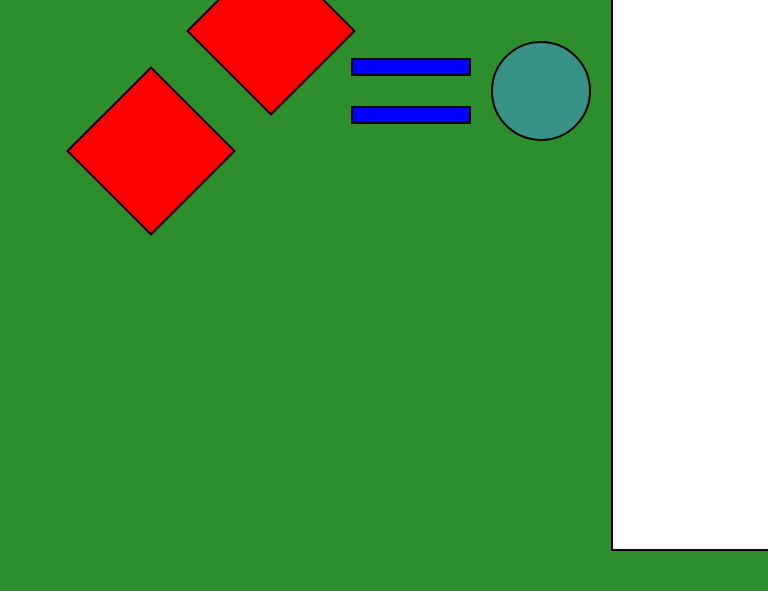
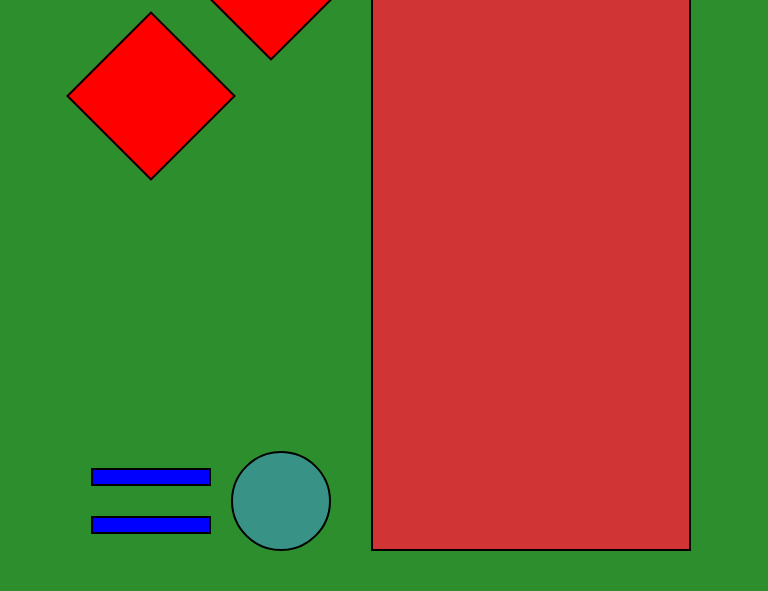
Before and after one commit to reavz7/junior-game-designer-task, a plain HTML site: page index.html in a window 768 px wide. Shown: the part 219-810 px from the top of the page. Drawn offline with Linux system fonts and the light colour scheme.

Commit message:
Implemented media queries for screens between 583px and 900px

```diff
--- a/style.css
+++ b/style.css
@@ -109,6 +109,20 @@ body {
 
 
 
+/*  (583px - 900px) */
+@media (min-width: 583px) and (max-width: 900px) {
+  .box {
+    background-color: #d03434;
+  }
+  .content {
+    grid-template-rows: 1fr 1fr;
+  }
+  .middle-section-position {
+    grid-column: 1;
+    grid-row: 3;
+  }
+}
+
 /* (> 900px) */
 @media (min-width: 901px) {
   .content {
```
